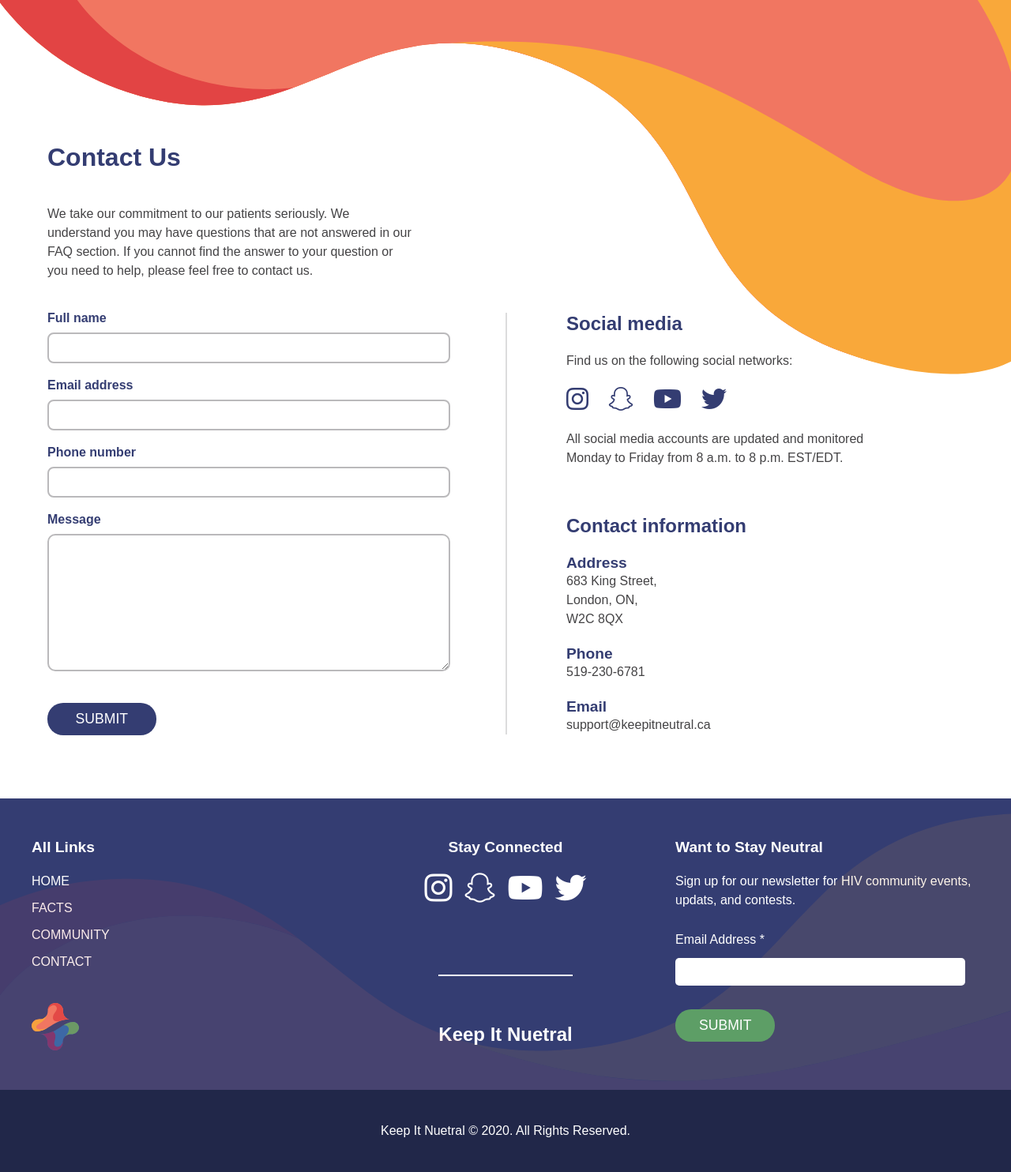
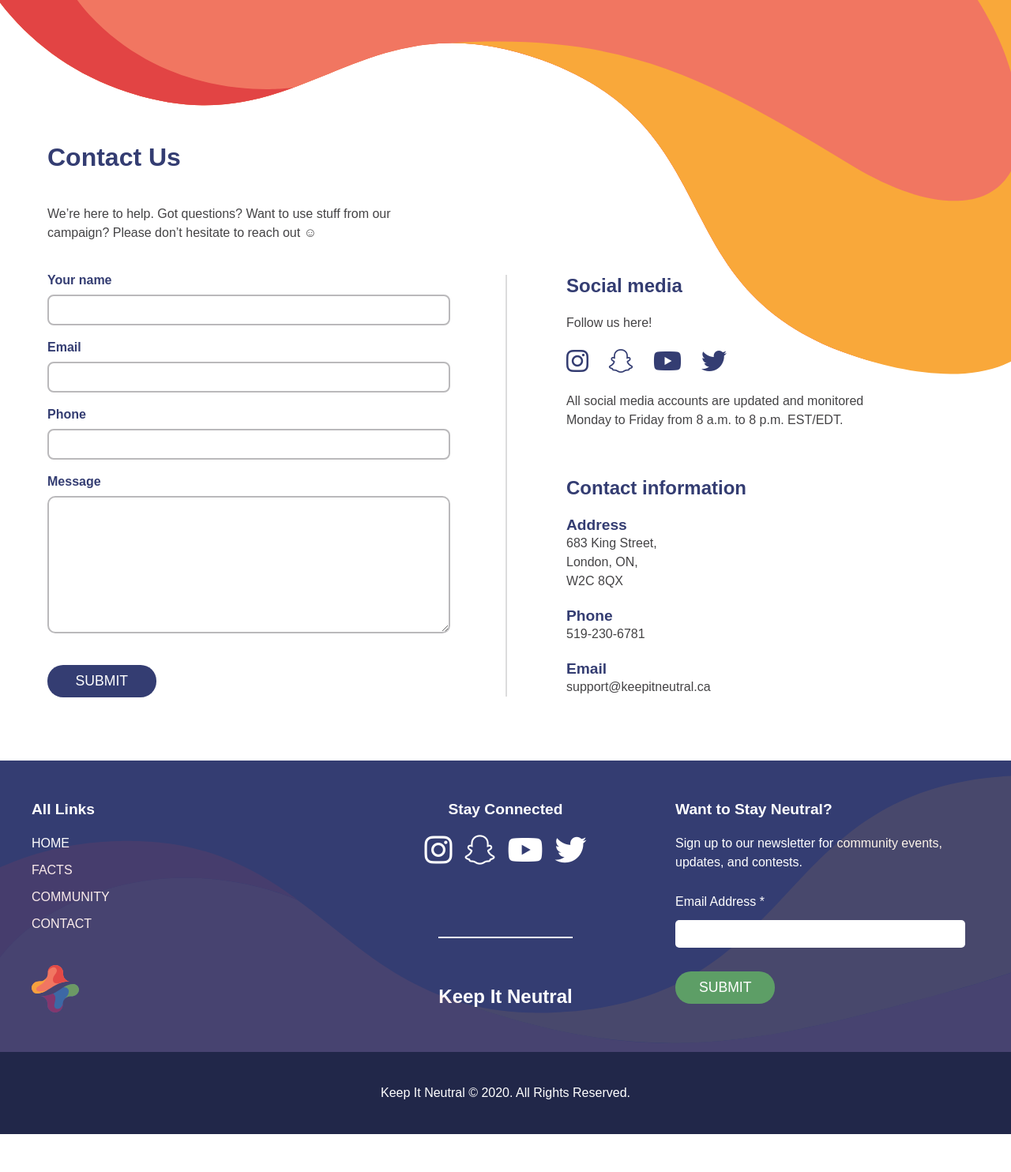
Before and after one commit to mariamkhalifa/Chang_Kayla_Khalifa_Mariam_Gajjar_Kahani_Tsao_Sandra_Valero_Luiza_FIP, a PHP site: page /contact.php in a window 1280 px wide. Shown: the part 136-1620 px from the top of the page at 79% size. After the commit the page ends 1572 px from the top, so only its background shows below. Run offline with PHP 8.4, Linux system fonts and the light colour scheme; some libraries are stand-ins or nearby versions; some web fonts are replaced.

Commit message:
content changes

```diff
--- a/contact.php
+++ b/contact.php
@@ -11,15 +11,15 @@
         <div class="contact-wrapper">
             <section class="contact">
                 <h2>Contact Us</h2>
-                <p>We take our commitment to our patients seriously.  We understand you may have questions that are not answered in our FAQ section. If you cannot find the answer to your question or you need to help, please feel free to contact us.</p>
+                <p>We’re here to help. Got questions? Want to use stuff from our campaign? Please don’t hesitate to reach out &#9786</p>
             </section>
 
             <form class="cont-form" action="" method="post">
-                <label for="name">Full name</label>
+                <label for="name">Your name</label>
                 <input id="name" name="name" type="text" required>
-                <label for="email">Email address</label>
+                <label for="email">Email</label>
                 <input id="email" name="email" type="email" required>
-                <label for="phone">Phone number</label>
+                <label for="phone">Phone</label>
                 <input id="phone" name="phone" type="tel">
                 <label for="msg">Message</label>
                 <textarea id="msg" name="msg" type="text"  rows="10" required></textarea>
@@ -31,7 +31,7 @@
 
                 <section class="cont-social-media-wrapper">
                     <h3>Social media</h3>
-                    <p>Find us on the following social networks:</p>
+                    <p>Follow us here!</p>
                     <ul class="cont-social-media">
                         <li><a href="#" target="_blank"><i class="fab fa-instagram"></i></a><li>
                         <li><a href="#" target="_blank"><i class="fab fa-snapchat"></i></a><li>
--- a/js/main.js
+++ b/js/main.js
@@ -10,10 +10,10 @@ var vm = new Vue({
         },
 
         faqdata: [
-                { question: "What is HIV? What is the difference between HIV and AIDS?",
-                  answer: `HIV starts as an infection. If left untreated, the HIV virus continues to harm the immune system. During a period of a few months to several years, people are at risk of contracting deadly infections that healthy immune systems can normally handle. This last stage of HIV infection is called AIDS. When HIV is diagnosed before it becomes AIDS, medicines can slow or stop the damage to the immune system. That said, If AIDS does develop, medicines can often help the immune system return to a healthier state. `},
-                { question: "How Can I Get HIV?",
-                  answer: "HIV is spread through the exchange of blood, semen, and vaginal fluids. It is most often transmitted through unprotected sex and contaminated needles, but can also be passed from a mother to her baby during pregnancy, birth, or breastfeeding. HIV cannot be transmitted through air, water, or casual contact. Everyone can contract HIV, regardless of sexual orientation, gender, age, or social status" },
+                { question: "What's HIV? What's the difference between HIV and AIDS?",
+                  answer: `HIV starts as an infection. If left untreated, the HIV virus continues to hurt the immune system. During a period of a few months to several years, people are at risk of contracting serious infections that healthy immune systems can normally handle; This last stage of HIV infection is called AIDS. When HIV is diagnosed before it becomes AIDS, medicines can slow or stop the damage to the immune system. That said, If AIDS does develop, medicines can often help the immune system return to a healthier state.`},
+                { question: "How can I get HIV?",
+                  answer: "HIV is spread through the exchange of blood, semen, and vaginal fluids. It is most often transmitted through unprotected sex and contaminated needles, but can also be passed from a mother to her baby during pregnancy, birth, or breastfeeding. HIV can’t be transmitted through air, water, or casual contact. Everyone can contract HIV, regardless of sexual orientation, gender, age, or social status." },
             ],
         plus: {
             revealed: false
--- a/template/footer.php
+++ b/template/footer.php
@@ -19,8 +19,8 @@
         </div>
     </ul>
     <div class="subscribe">
-        <h4>Want to Stay Neutral</h4>
-        <p>Sign up for our newsletter for HIV community events, updats, and contests.</p>
+        <h4>Want to Stay Neutral?</h4>
+        <p>Sign up to our newsletter for community events, updates, and contests.</p>
         <form class="subs-form" action="includes/subscribe.php" method="post">
             <label for="email">Email Address *</label>
             <input id="email" name="email" type="email" required>
@@ -28,9 +28,10 @@
         </form>
     </div>
     <img class="f-logo" src="images/kin_symbol.svg" alt="logo">
-    <h3 class="f-title">Keep It Nuetral</h3>
+    <h3 class="f-title">Keep It Neutral</h3>
     <div class="f-symbol">
         <img src="images/footer_symbol2.svg" alt="footer decoration">
     </div>
 </footer>
-<p class="reg-trademark">Keep It Nuetral &copy; 2020. All Rights Reserved.</p>
+<!-- change this to a php year that updates automatically -->
+<p class="reg-trademark">Keep It Neutral &copy; 2020. All Rights Reserved.</p>
--- a/template/header.php
+++ b/template/header.php
@@ -9,7 +9,7 @@
     <img v-on:click="expandBurger" class="burger" :class="{'rotated':burger.isExpanded}" src="images/burger_menu.svg" alt="burger menu">
     <div class="nav-wrapper" :class="{'visible':burger.isExpanded}">
         <div class="title-close">
-            <h3>Keep It Nuetral</h3>
+            <h3>Keep It Neutral</h3>
             <p v-on:click="closeBurger" class="close-nav">X</p>
         </div>
         <ul class="nav">
```
Also changed, not shown: index.php (+5 -3 lines).
